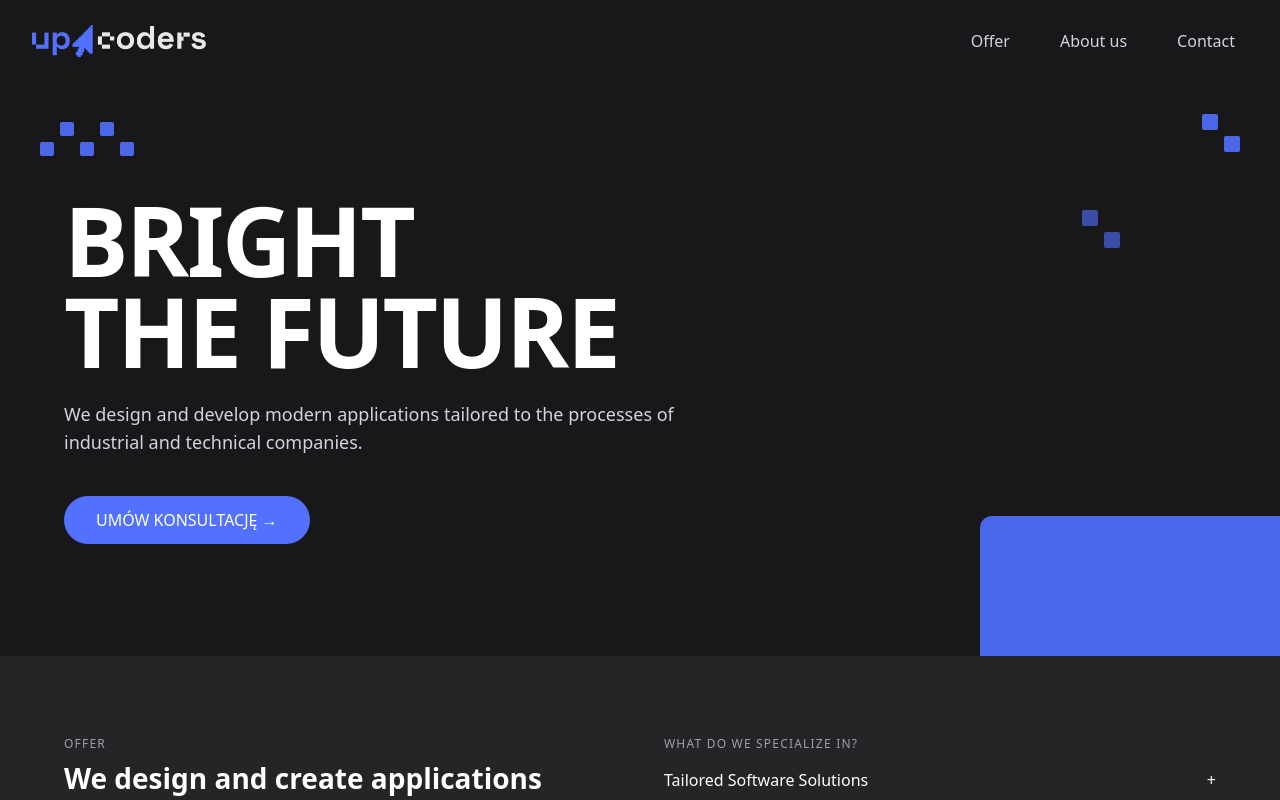
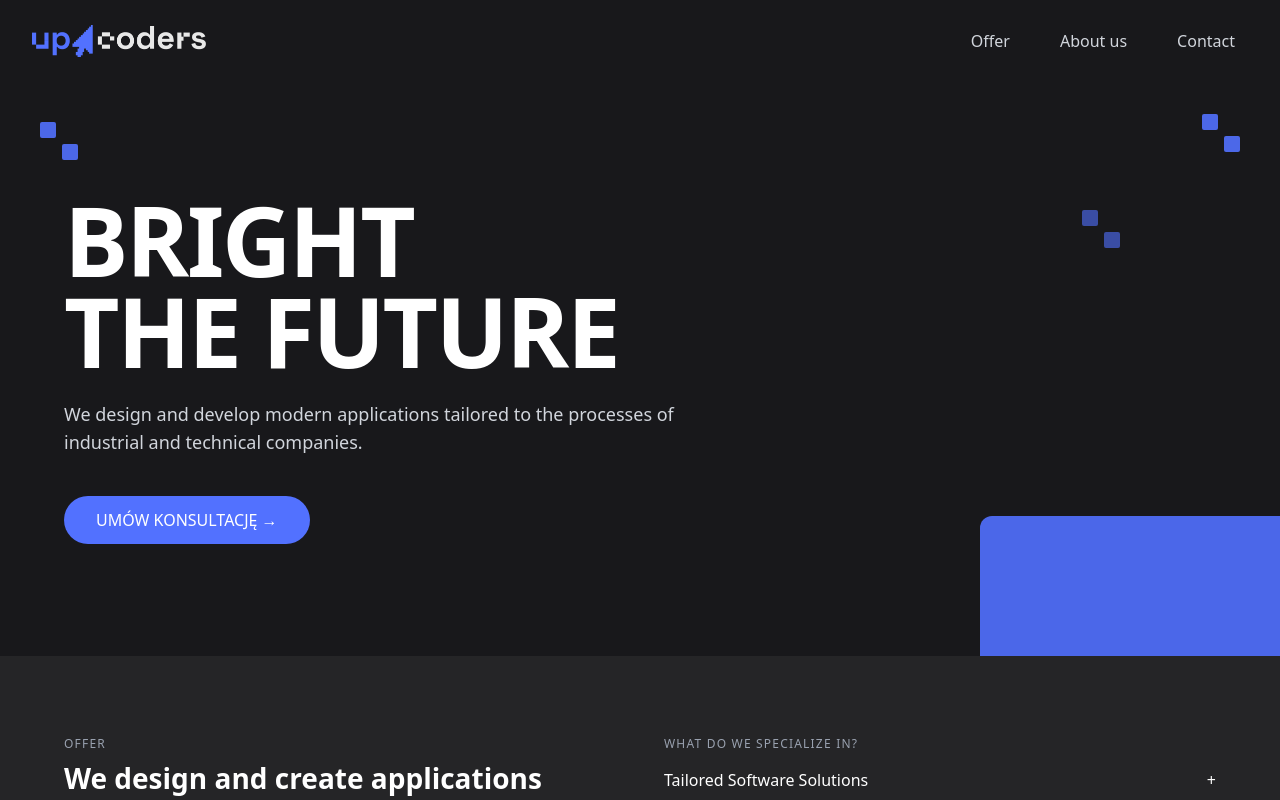
Before and after one commit to upcoders-cloud/upcoders-website, a React (Vite) app: page / in a window 1280 px wide. Shown: the top 800 px of the page. Built offline with nearby package versions, Linux system fonts and the light colour scheme.

Commit message:
praca z AI part 2

```diff
--- a/eslint.config.js
+++ b/eslint.config.js
@@ -23,7 +23,7 @@ export default defineConfig([
       },
     },
     rules: {
-      'no-unused-vars': ['error', { varsIgnorePattern: '^[A-Z_]' }],
+      'no-unused-vars': 'off',
     },
   },
 ])
--- a/package.json
+++ b/package.json
@@ -13,7 +13,8 @@
     "@tailwindcss/vite": "^4.1.11",
     "react": "^19.1.0",
     "react-dom": "^19.1.0",
-    "react-icons": "^5.5.0"
+    "react-icons": "^5.5.0",
+    "react-scroll-to-top": "^3.1.0"
   },
   "devDependencies": {
     "@eslint/js": "^9.30.1",
--- a/src/App.jsx
+++ b/src/App.jsx
@@ -5,10 +5,15 @@ import Separator from "./components/Separator";
 import Team from "./components/Team";
 import Contact from "./components/Contact";
 import Footer from "./components/Footer";
+import ScrollToTop from 'react-scroll-to-top'
+import { FaArrowUp } from "react-icons/fa6";
+
+const ScrollToTopStyles = { display: "flex", justifyContent:'center', alignItems: 'center' }
 
 export default function App() {
   return (
     <>
+      <ScrollToTop smooth component={<FaArrowUp />} style={ScrollToTopStyles}/>
       <Navbar />
       <Hero />
       <Offer />
--- a/src/components/Hero.jsx
+++ b/src/components/Hero.jsx
@@ -6,7 +6,7 @@ export default function Hero() {
   return (
     <section className="relative overflow-hidden bg-bg-1 text-white px-6 md:px-10 py-20 md:py-28">
       {/* Dekoracje */}
-      <ZigZag5 className="absolute left-6 md:left-10 top-10 opacity-90" />
+      <DiagonalPair className="absolute left-6 md:left-10 top-10 opacity-90" />
       <DiagonalPair className="absolute right-6 md:right-10 top-8 opacity-90" />
       <DiagonalPair className="absolute right-24 md:right-40 top-32 opacity-60 rotate-180" />
       {/* niebieski „blok” w prawym-dolnym rogu hero */}
```
Also changed, not shown: 1 other file (tests, documents, lock files or other folders).
